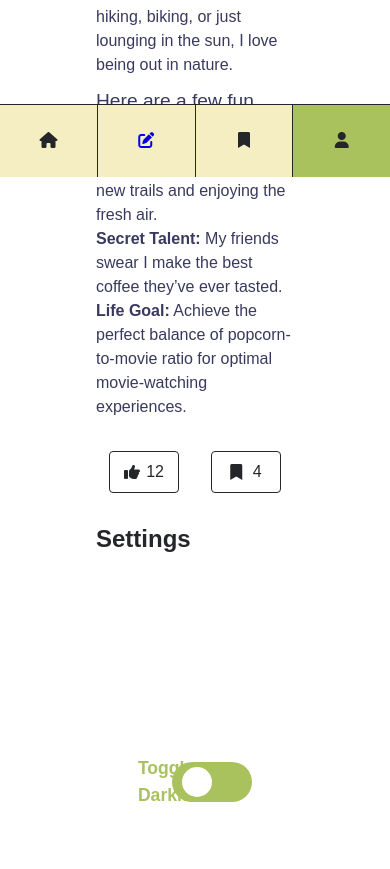
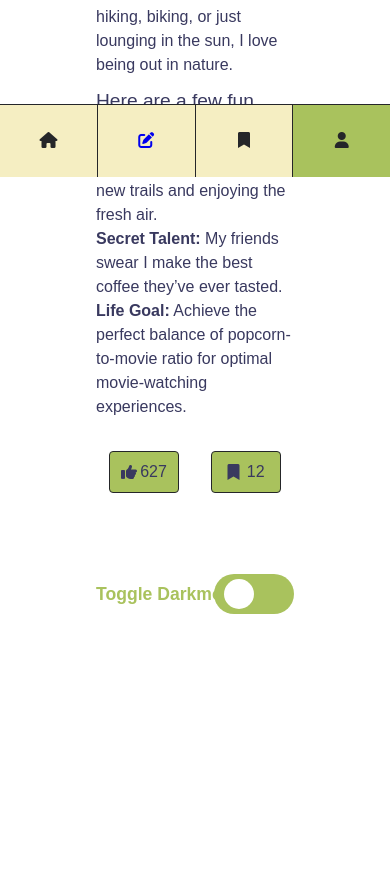
Before and after one commit to Serco627/recap-project-2_quiz-app, a website: page profile.html in a window 390 px wide. Shown: the part 667-1536 px from the top of the page. After the commit the page ends 1441 px from the top, so only its background shows below. Drawn offline with Linux system fonts and the light colour scheme.

Commit message:
minor changes

```diff
--- a/components/navigation/navigation.css
+++ b/components/navigation/navigation.css
@@ -37,3 +37,7 @@
 .navigation__link svg {
   fill: currentcolor;
 }
+
+a:visited {
+  color: black;
+}
--- a/components/profile/profile.css
+++ b/components/profile/profile.css
@@ -99,3 +99,8 @@
   color: var(--secondary);
   font-size: xx-large;
 }
+
+.counter-list__item {
+  background-color: var(--secondary-light);
+  color: var(--secondary);
+}
--- a/profile.html
+++ b/profile.html
@@ -10,8 +10,9 @@
       rel="stylesheet"
       href="https://cdnjs.cloudflare.com/ajax/libs/font-awesome/6.0.0-beta3/css/all.min.css"
     />
+    <script src="./profile.js" defer></script>
   </head>
-  <body>
+  <body data-js="body">
     <header class="header">
       <h1 class="header__title">Profile</h1>
     </header>
@@ -55,15 +56,14 @@
       <ul class="counter-list">
         <li class="counter-list__item">
           <i class="fas fa-thumbs-up"></i>
-          <span>12</span>
+          <span>627</span>
         </li>
         <li class="counter-list__item">
           <i class="fas fa-bookmark"></i>
-          <span>4</span>
+          <span>12</span>
         </li>
       </ul>
-      <h2 id="title">Settings</h2>
-      <form class="profile__settings" aria-labelledby="title">
+
       <input
         type="checkbox"
         id="switch-darkmode"
@@ -72,7 +72,6 @@
       <label for="switch-darkmode" class="profile__settings-darkmode-label">
         Toggle Darkmode
       </label>
-      </form>
     </main>
 
     <nav class="navigation">
--- /dev/null
+++ b/profile.js
@@ -0,0 +1,16 @@
+const darkModeToggle = document.querySelector("#switch-darkmode");
+console.log(darkModeToggle);
+
+// darkModeToggle.addEventListener("click", () => {
+//   if (darkModeToggle.checked) {
+//     document.body.classList.add("profile__settings-darkmode-label:after");
+//   } else {
+//     document.body.classList.add("profile__settings-darkmode-label:before");
+//   }
+// });
+
+// function darkmode() {
+//   document.body.classList.toggle("dark-mode");
+// }
+
+// darkModeToggle.addEventListener("click", darkmode);
```
Lines whose indentation alone changed are shown as unchanged.
